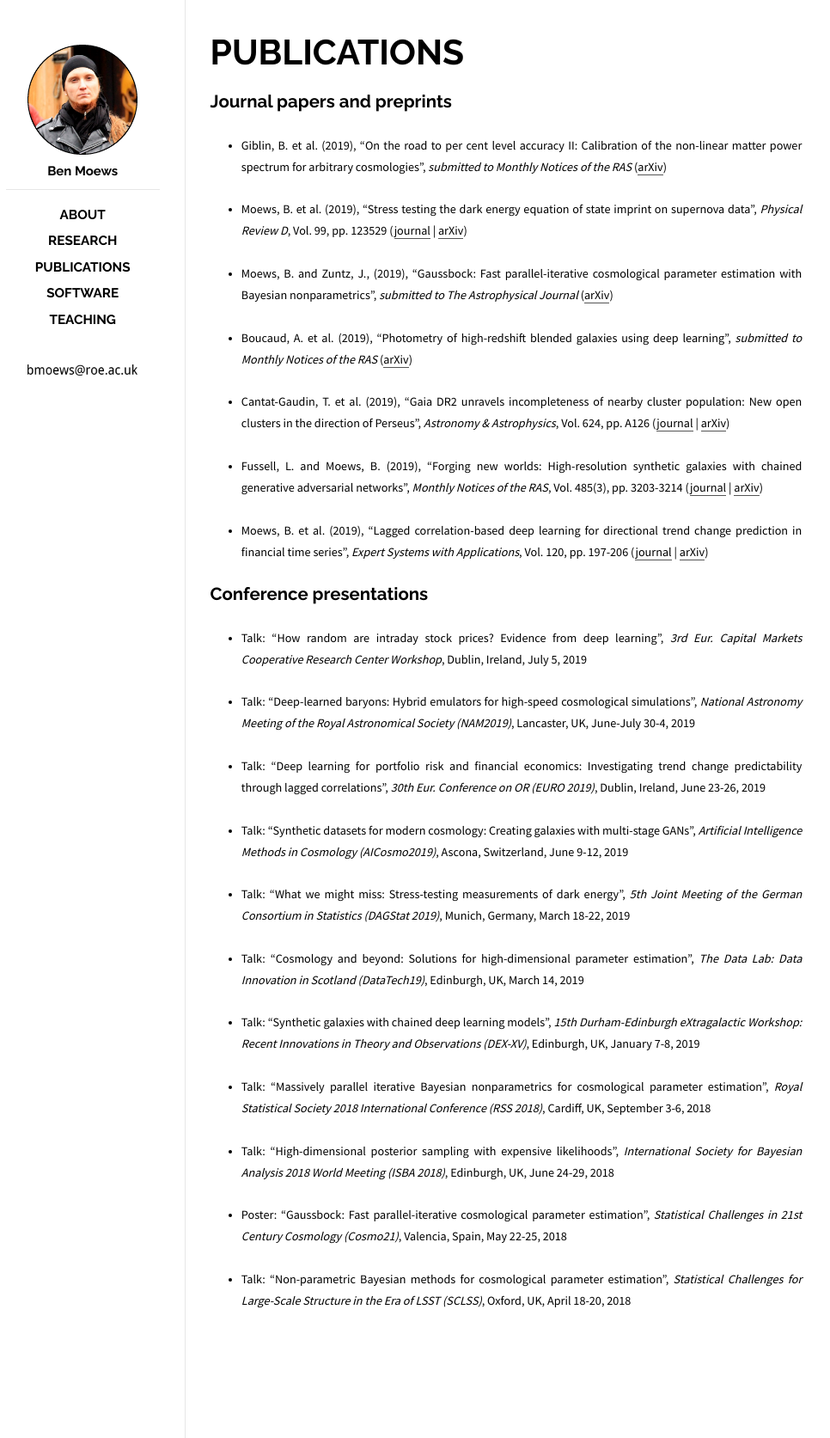
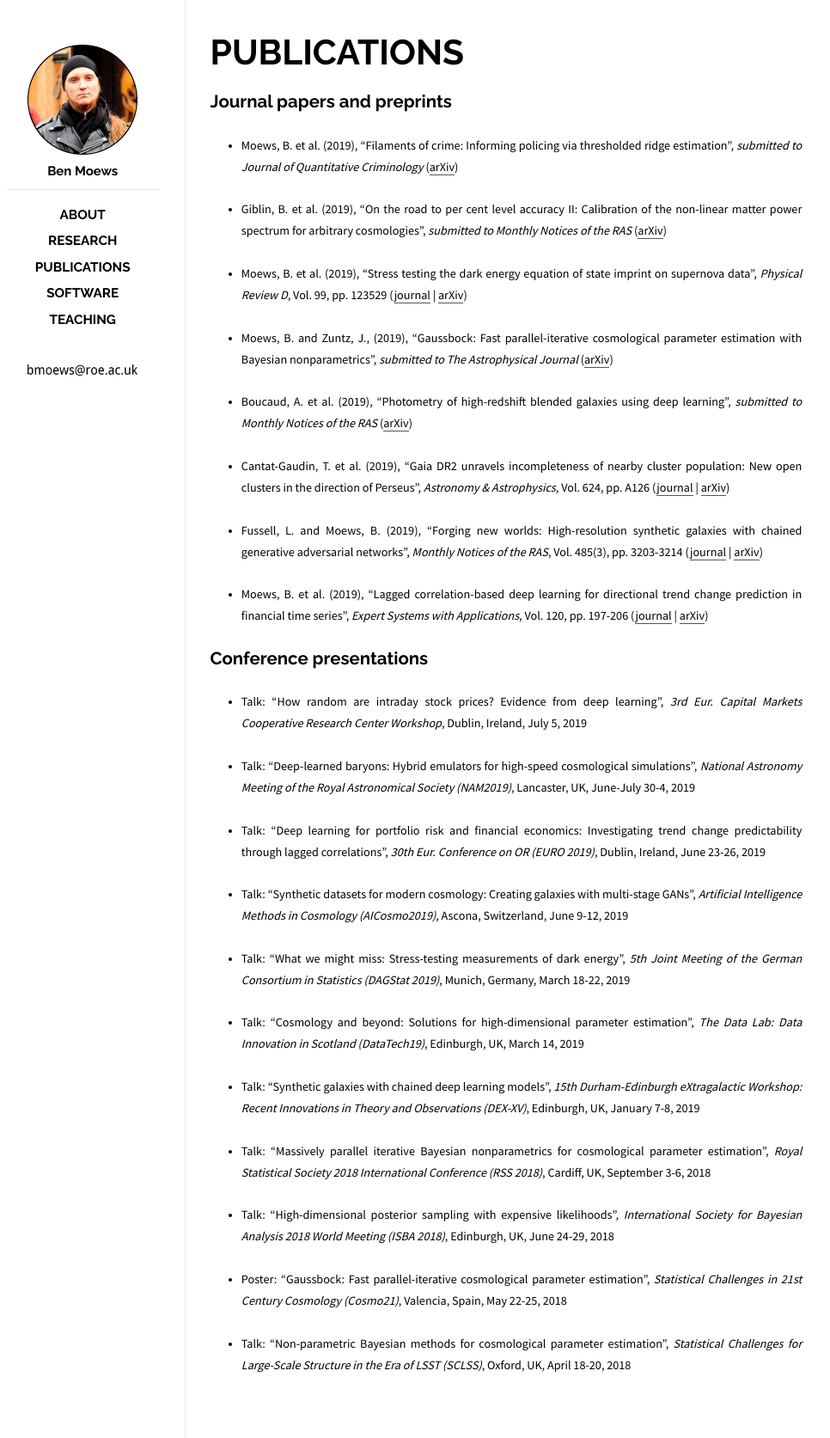
Before and after one commit to moews/moews.github.io, a Jekyll site: the page built from _posts/2017-03-25-publications.md, in a window 1280 px wide. Shown: the whole page at 86% size, without its empty margins (143-1109 px from the left). Built offline with Jekyll 4.4.1, drawn with Linux system fonts in a browser that asks for light colours; some of the changed lines change nothing that is shown.

Commit message:
Update 2017-03-25-publications.md

```diff
--- a/_posts/2017-03-25-publications.md
+++ b/_posts/2017-03-25-publications.md
@@ -8,9 +8,9 @@ categories: posts
 
 ## Journal papers and preprints
 
-<!--* <small>Moews, B. et al. (2019), "Filaments of crime: Informing policing via thresholded ridge estimation", _submitted to Journal of Quantitative Criminology_ ([arXiv]())</small>-->
+<!--* <small>Moews, B. and Ibikunle, G., (2019), "Predictive intraday correlations in stable and volatile market environments: Evidence from deep learning", _submitted to Quantitative Finance_</small>-->
 
-<!--* <small>Moews, B. and Ibikunle, G., (2019), "Predictive intraday correlations in stable and volatile market environments: Evidence from deep learning", _submitted to Quantitative Finance_</small>-->
+* <small>Moews, B. et al. (2019), "Filaments of crime: Informing policing via thresholded ridge estimation", _submitted to Journal of Quantitative Criminology_ ([arXiv](https://arxiv.org/abs/1907.03206))</small>
 
 * <small>Giblin, B. et al. (2019), "On the road to per cent level accuracy II: Calibration of the non-linear matter power spectrum for arbitrary cosmologies", _submitted to Monthly Notices of the RAS_ ([arXiv](https://arxiv.org/abs/1906.02742))</small>
 
```
